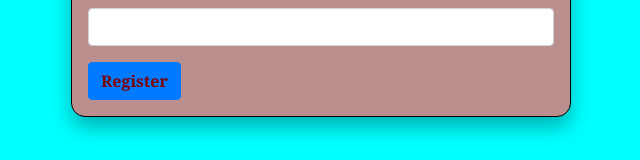
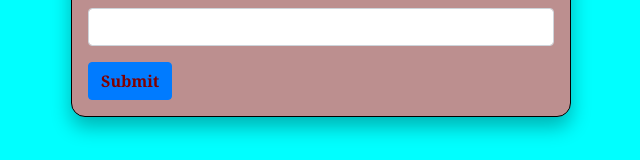
Before and after one commit to Mohit-Yadav-raysteeds/registration-form, a React (Create React App) app in the folder registration/: page / in a window 1280 px wide. Shown: the part 294-454 px from the top of the page, without its empty margins (319-959 px from the left). Built offline with nearby package versions, Linux system fonts and the light colour scheme.

Commit message:
button commit

```diff
--- a/registration/src/components/Register.js
+++ b/registration/src/components/Register.js
@@ -18,7 +18,7 @@ export default function Register (props) {
         <label htmlFor='password'><b>Password</b></label>
           <input type='text' name='password'required className='form-control'/>
         </div>
-        <button type='submit'className='btn btn-primary'><b>Register</b></button>
+        <button type='submit'className='btn btn-primary'><b>Submit</b></button>
       </form>
 
 
```
